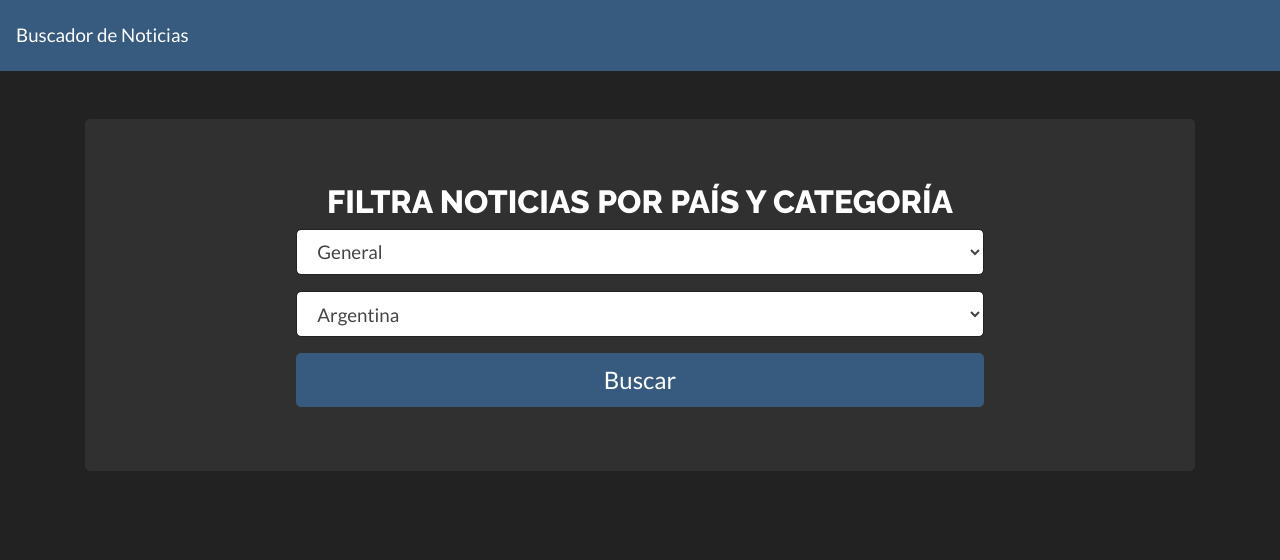
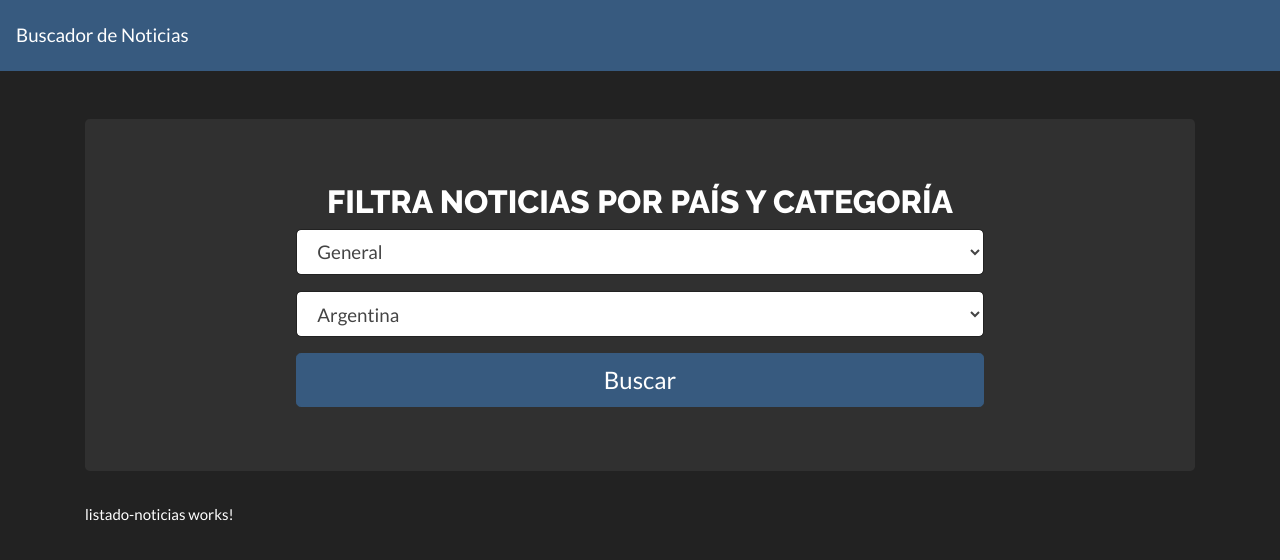
Before and after one commit to Geral-code/Angular_app_noticias, an Angular app: page / in a window 1280 px wide. Shown: the top 560 px of the page. Built offline with nearby package versions, Linux system fonts and the light colour scheme.

Commit message:
crea output

```diff
--- a/src/app/app.component.html
+++ b/src/app/app.component.html
@@ -1,4 +1,5 @@
 <app-navbar [titulo]= "'Buscador de Noticias'"></app-navbar>
 <div class="container">
   <app-formularios></app-formularios>
+  <app-listado-noticias></app-listado-noticias>
 </div>
--- a/src/app/components/formularios/formularios.component.ts
+++ b/src/app/components/formularios/formularios.component.ts
@@ -1,4 +1,4 @@
-import { Component, OnInit } from '@angular/core';
+import { Component, EventEmitter, OnInit, Output } from '@angular/core';
 
 @Component({
   selector: 'app-formularios',
@@ -6,6 +6,9 @@ import { Component, OnInit } from '@angular/core';
   styleUrls: ['./formularios.component.css']
 })
 export class FormulariosComponent implements OnInit {
+
+  @Output() parametrosSeleccionados = new EventEmitter<any>()
+
 
   categoriaSeleccionada = 'general';
   paisSeleccionado = 'ar';
@@ -31,8 +34,10 @@ export class FormulariosComponent implements OnInit {
   ];
 
   buscarNoticia(){
-    console.log(this.categoriaSeleccionada);
-    console.log(this.paisSeleccionado)
+    const PARAMETROS = {
+      categoria: this.categoriaSeleccionada,
+      pais: this.paisSeleccionado
+    }
   }
 
 
```
